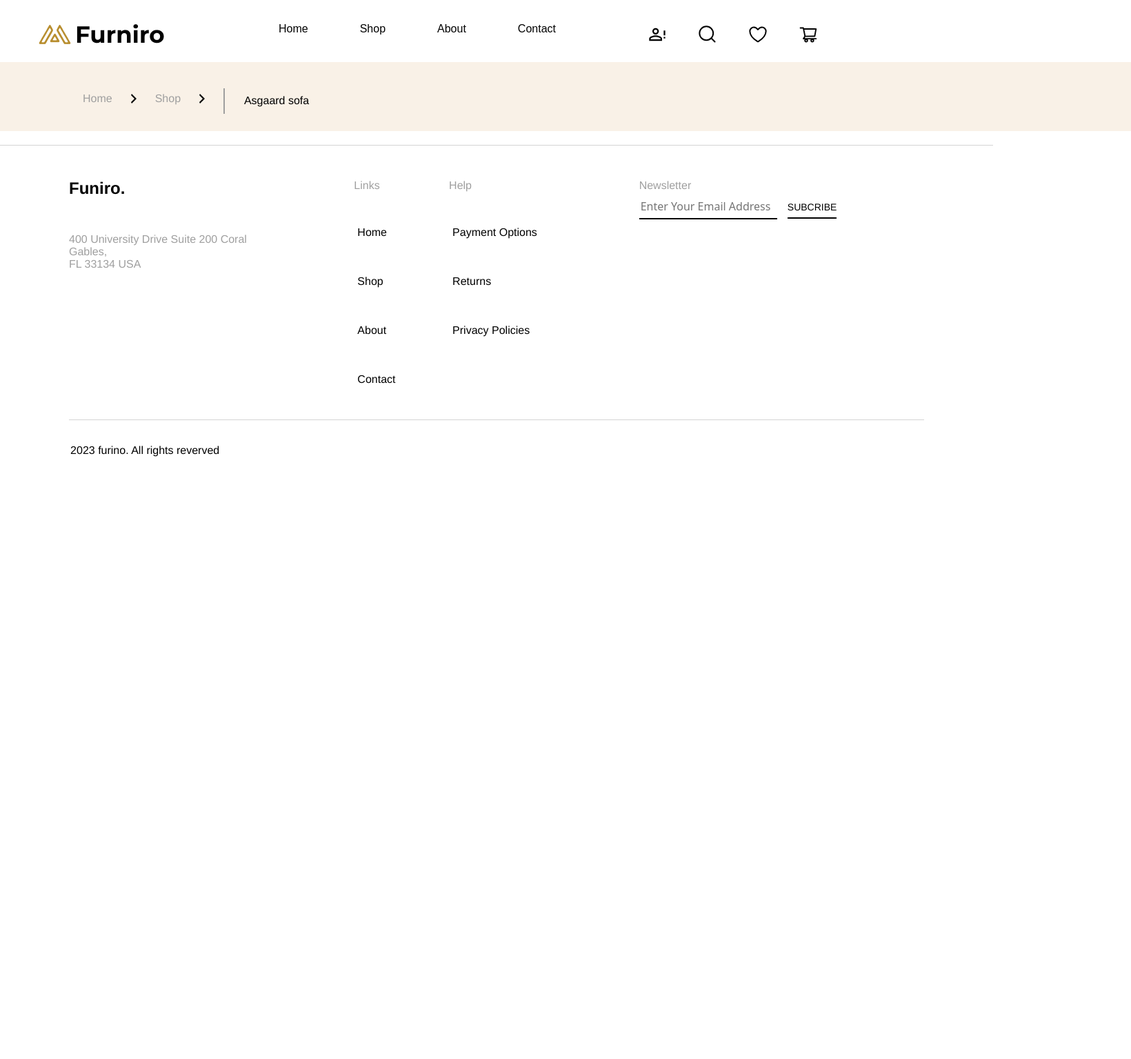
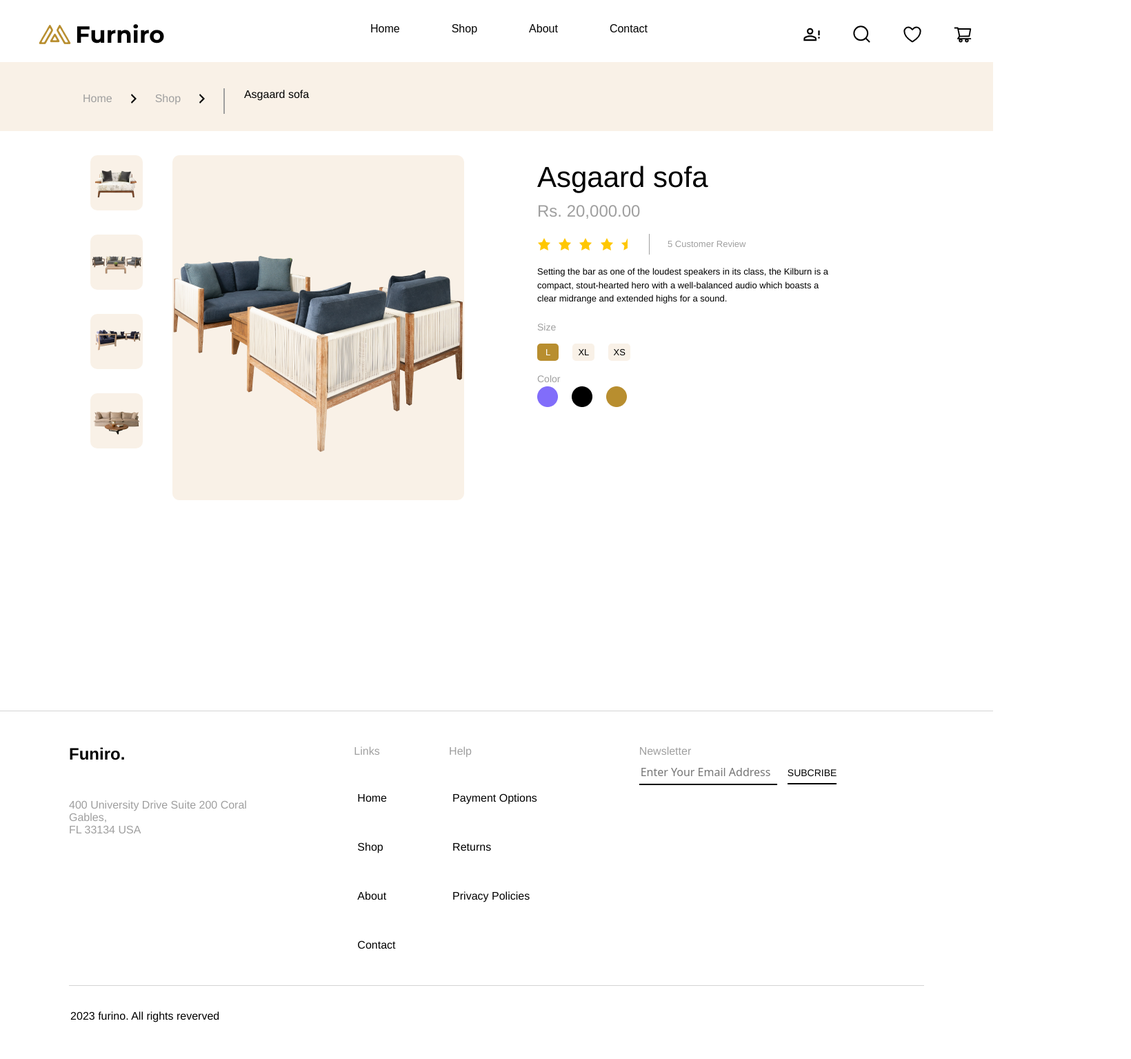
Before and after one commit to tuthihue/lab1, a PHP site: page /product_detail.php in a window 1640 px wide. Shown: the whole page at 69% size. Before the commit the page ends 662 px from the top, so only its background shows below. Run offline with PHP 8.4, Linux system fonts and the light colour scheme.

Commit message:
fisrt layout product detail

```diff
--- a/css/style.css
+++ b/css/style.css
@@ -5,13 +5,19 @@
 }
 
 .header-wrapper {
-  padding: 29px 100px 20px 54px;
+  padding: 29px 0px 20px  0px ;
   width: 1286px;
   display: flex;
   justify-content: space-between;
   align-items: center;
 }
+.header .header-wrapper img{
+  margin-left: 54px;
+}
 
+.header .header-nav{
+  margin-left: 266px;
+}
 .header-nav__list {
   list-style-type: none;
   display: flex;
@@ -31,6 +37,7 @@
   flex-shrink: 0;
   gap: 45px;
   display: flex;
+  margin-left: 224px;
 }
 .header-icons .header-nav__item {
   width: 28px;
@@ -125,8 +132,6 @@ p {
 
 .product_picture .row {
   margin-bottom: 32px;
-  height: ;
-
 }
 
 .product-des {
@@ -352,7 +357,7 @@ p {
 
 .breaknav{
   background: #F9F1E7;
-  /* width: 1440px; */
+  width: 1440px;
   height: 100px;
 }
 
@@ -387,12 +392,182 @@ p {
 }
 
 
-.breadcrumb li p{
+.breaknav .breadcrumb li p{
   color: #000000;
   font-family: "Poppins-Regular", Helvetica;
   font-size: 16px;
   font-weight: 400;
   height: 24px;
   width: 108px;
-  margin-top: 9px;
+  text-align: center;
 }
+
+.product-information{
+  width: 1440px;
+  height: 820px;
+  display: grid;
+  grid-template-columns: 1fr 5fr 6fr;
+  display: flex;
+  margin: 0;
+  padding: 0;
+}
+
+.product-information .col-1{
+  margin-top: 35px;
+  margin-left: 99px;
+  margin-right: 31px;
+}
+
+.product-information .col-1 li{
+  width: 76px;
+  height: 80px;
+  border-radius: 10px;
+  background: #F9F1E7;
+  list-style: none;
+  margin-bottom: 35px;
+  align-items: center;
+}
+.product-information .col-1 li:last-child img{
+  object-fit:cover;
+  margin: 18px 1px;
+}
+ .col-4{
+  width: 423px;
+  height: 500px;
+  margin-top: 35px;
+  border-radius: 10px;
+  background: #F9F1E7;
+}
+
+ .col-4 .main-picture{
+  align-items: center;
+}
+
+.main-picture img{
+  margin: 78px 35px 31px 23px;
+  height: 391px;
+  width: 481px;
+  object-fit: cover;
+
+}
+
+.product-information .col-7{
+  margin-top: 35px;
+  margin-left: 106px;
+  margin-bottom: 56px;
+}
+
+.col-7 .product-inf-name{
+  color: #000000;
+  font-family: "Poppins-Regular", Helvetica;
+  font-size: 42px;
+  font-weight: 400;
+}
+
+.col-7 .product-inf-category{
+  color: #9f9f9f;
+  font-family: "Poppins-Medium", Helvetica;
+  font-size: 24px;
+  font-weight: 500;
+}
+
+.col-7 .evaluate {
+  margin-top: 15px;
+  margin-bottom: 15px;
+}
+
+.col-7 .evaluate .star img{
+  width: 20px;
+  height: 20px;
+  margin-right: 6px;
+}
+
+.col-7 .evaluate .star-line{
+  margin-left: 11px;
+}
+
+.col-7 .evaluate .star-des{
+  font-family: "Poppins-Regular", Helvetica;
+  font-weight: 400;
+  color: #9f9f9f;
+  font-size: 13px;
+  margin-left: 22px;
+}
+
+.col-7 .product-inf-des{
+  width: 424px;
+  height: 80px;
+  font-family: "Poppins-Regular", Helvetica;
+  font-weight: 400;
+  color: #000000;
+  font-size: 13px;
+}
+
+.col-7 .product-inf-size{
+  width: 27px;
+  height: 21px;
+  font-family: "Poppins-Regular", Helvetica;
+  font-weight: 400;
+  color: #9f9f9f;
+  font-size: 14px;
+}
+
+.size {
+  margin-top: 12px;
+  padding: 0;
+}
+
+.size .size1{
+  margin-right: 16px;
+  width: 30px;
+  height: 30px;
+  background-color: #b88e2f;
+  border-radius: 5px;
+  font-family: "Poppins-Regular", Helvetica;
+  font-weight: 400;
+  color: #ffffff;
+  font-size: 13px;
+  padding: 5px 12px;
+}
+
+.size .size2{
+  margin-right: 16px;
+  width: 30px;
+  height: 30px;
+  background-color: #f9f1e7;
+  border-radius: 5px;
+  font-family: "Poppins-Regular", Helvetica;
+  font-weight: 400;
+  color: #000000;
+  font-size: 13px;
+  padding: 5px 8px;
+}
+
+.size .size3{
+  margin-right: 16px;
+  width: 30px;
+  height: 30px;
+  background-color: #f9f1e7;
+  border-radius: 5px;
+  font-family: "Poppins-Regular", Helvetica;
+  font-weight: 400;
+  color: #000000;
+  font-size: 13px;
+  padding: 5px 7px;
+}
+
+.product-inf-color{
+  font-family: "Poppins-Regular", Helvetica;
+  font-weight: 400;
+  color: #9f9f9f;
+  font-size: 14px;
+  margin-top: 18px;
+  width: 38px;
+  height: 21px;
+}
+
+.color img{
+  width: 30px;
+  height: 30px;
+  margin-right: 16px;
+}
--- a/product_detail.php
+++ b/product_detail.php
@@ -15,7 +15,60 @@
         <li><img src="img/Line 5.png" alt=""></li>
         <li><p>Asgaard sofa</p></li>
     </ul>
-
+</div>
+<div class="product-information">
+    <div class="col-1">
+        <ul>
+            <li><img src="img/Stuart sofa 1.png" alt=""></li>
+            <li><img src="img/Outdoor sofa set_2 1.png" alt=""></li>
+            <li><img src="img/Outdoor sofa set 2.png" alt=""></li>
+            <li><img src="img/Maya sofa three seater (1) 1.png" alt=""></li>
+        </ul>
+    </div>
+    <div class="col-4">
+        <div class="main-picture">
+            <img src="img/Asgaard sofa 3.png" alt="">
+        </div>
+    </div>
+    <div class="col-7">
+        <div class="product-inf">
+            <div class="product-inf-name">Asgaard sofa</div>
+            <div class="product-inf-category">Rs. 20,000.00</div>
+            <div class="evaluate">
+                <span class="star">
+                    <img src="img/dashicons_star-filled.png" alt="">
+                    <img src="img/dashicons_star-filled.png" alt="">
+                    <img src="img/dashicons_star-filled.png" alt="">
+                    <img src="img/dashicons_star-filled.png" alt="">
+                    <img src="img/carbon_star-half.png" alt="">
+                </span>
+                <span class="star-line"><img src="img/Line 6.png" alt=""></span>
+                <span class="star-des">5 Customer Review</span>
+            </div>
+            <div class="product-inf-des">
+            Setting the bar as one of the loudest speakers in its class, the Kilburn is a compact, stout-hearted hero with a
+            well-balanced audio which boasts a clear midrange and extended highs for a sound.
+           </div>
+           <div class="product-inf-size">Size</div>
+           <div class="size">
+                <span class="size1">L</span>
+                <span class="size2">XL</span>
+                <span class="size3">XS</span>
+           </div>
+           <div class="product-inf-color">Color</div>
+           <div class="color">
+                <span>
+                    <img src="img/Rectangle 42.png" alt="">
+                </span>
+                <span>
+                    <img src="img/Rectangle 43.png" alt="">
+                </span>
+                <span>
+                    <img src="img/Rectangle 44.png" alt="">
+                </span>
+           </div>
+        </div>
+    </div>
 </div>
 <!-- Main content: end -->
 <?php include("footer.php")?>
```
Also changed, not shown: img/Line 6.png (added), img/Rectangle 42.png (added), img/Rectangle 43.png (added), img/Rectangle 44.png (added), img/carbon_star-half.png (added), img/dashicons_star-filled.png (added).
